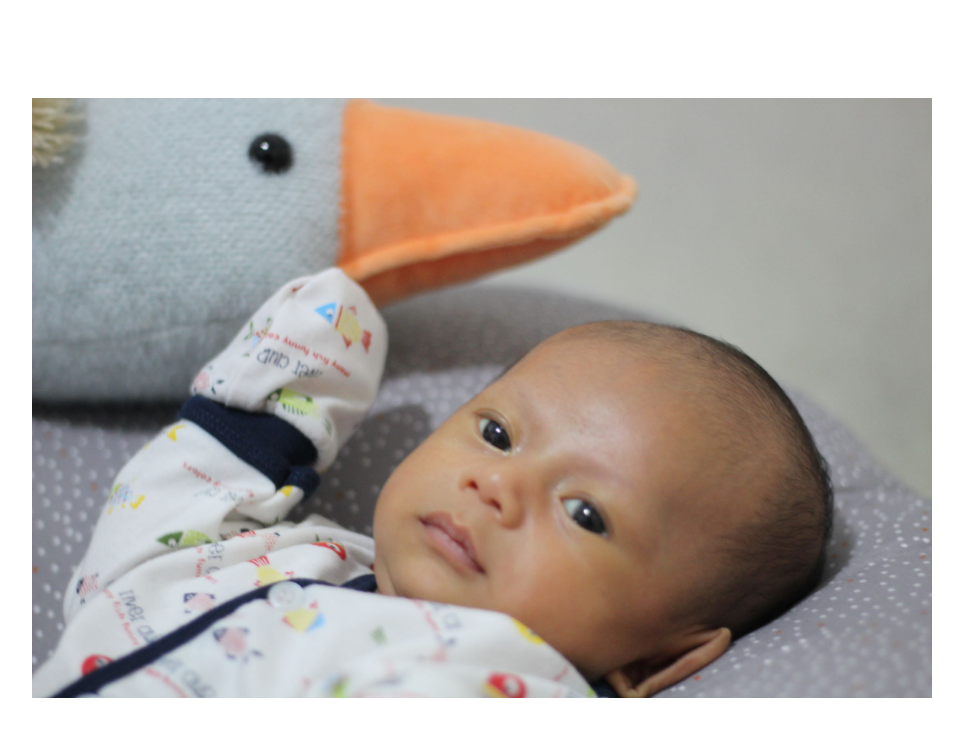
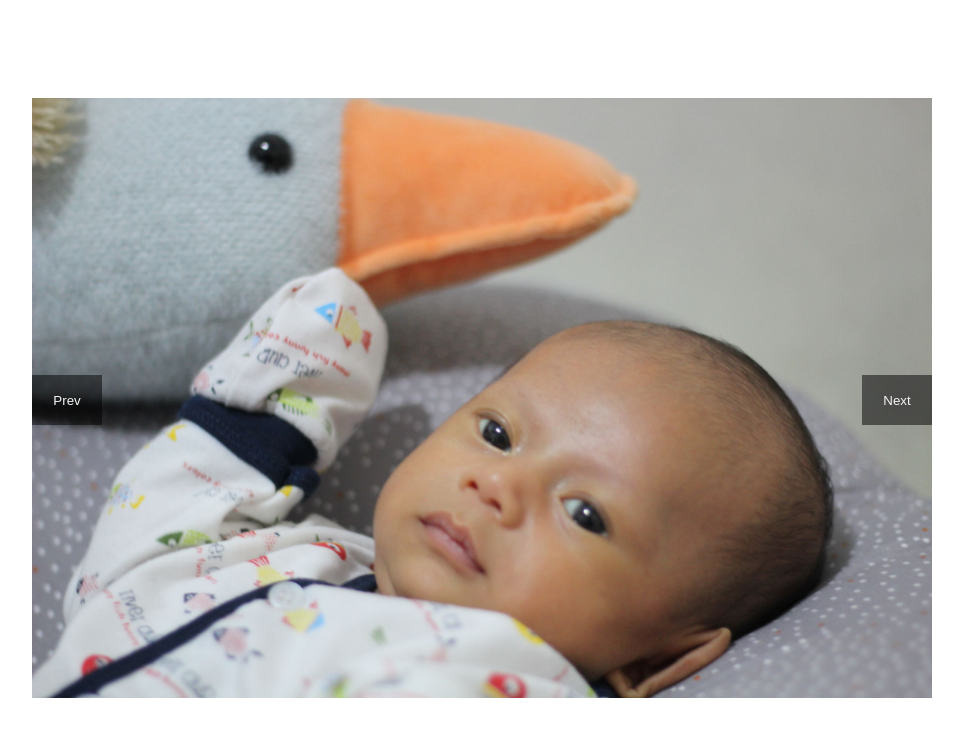
Before and after one commit to zicoprmd/carouszel, a React (Vite) app: page / in a window 1280 px wide. Shown: the top 736 px of the page, without its empty margins (158-1121 px from the left). Built offline with nearby package versions, Linux system fonts and the light colour scheme.

Commit message:
adding prev and next

```diff
--- a/src/carousel/Carousel.jsx
+++ b/src/carousel/Carousel.jsx
@@ -1,10 +1,21 @@
 import React from 'react';
 import { useState, useEffect } from 'react';
 import CarouselItem from './CarouselItem';
+import CarouselControls from './CarouselControls';
 import './Carousel.scss';
 
 const Carousel = ({ slides }) => {
   const [currentSlide, setcurrentSlide] = useState(0);
+
+  const prev = () => {
+    const index = currentSlide > 0 ? currentSlide - 1 : slides.length - 1;
+    setcurrentSlide(index);
+  };
+
+  const next = () => {
+    const index = currentSlide < slides.length - 1 ? currentSlide + 1 : 0;
+    setcurrentSlide(index);
+  };
 
   useEffect(() => {
     const slideInterval = setInterval(() => {
@@ -26,6 +37,7 @@ const Carousel = ({ slides }) => {
           <CarouselItem slide={slide} key={index} />
         ))}
       </div>
+      <CarouselControls prev={prev} next={next} />
     </div>
   );
 };
--- a/src/carousel/Carousel.scss
+++ b/src/carousel/Carousel.scss
@@ -2,18 +2,36 @@
   margin: 0 auto;
   overflow: hidden;
   max-width: 900px;
+  position: relative;
+  .carousel-inner {
+    white-space: nowrap;
+    transition: ease 1s;
+    .carousel-item {
+      display: inline-block;
+      width: 100%;
+      img {
+        max-width: 900px;
+      }
+    }
+  }
 }
 
-.carousel-inner {
-  white-space: nowrap;
-  transition: ease 1s;
+.carousel-control {
+  background-color: rgba(0, 0, 0, 0.5);
+  border: none;
+  display: inline-block;
+  position: absolute;
+  height: 50px;
+  width: 70px;
+  top: calc(50% - 25px);
+  color: #f3f3f3;
+  cursor: pointer;
 }
 
-.carousel-item {
-  display: inline-block;
-  width: 100%;
+.right {
+  right: 0;
 }
 
-img {
-  max-width: 900px;
+.left {
+  left: 0;
 }
--- /dev/null
+++ b/src/carousel/CarouselControls.jsx
@@ -0,0 +1,17 @@
+import React from 'react';
+import './Carousel.scss';
+
+const CarouselControls = ({ prev, next }) => {
+  return (
+    <div>
+      <button className="carousel-control left" onClick={prev}>
+        Prev
+      </button>
+      <button className="carousel-control right" onClick={next}>
+        Next
+      </button>
+    </div>
+  );
+};
+
+export default CarouselControls;
```
